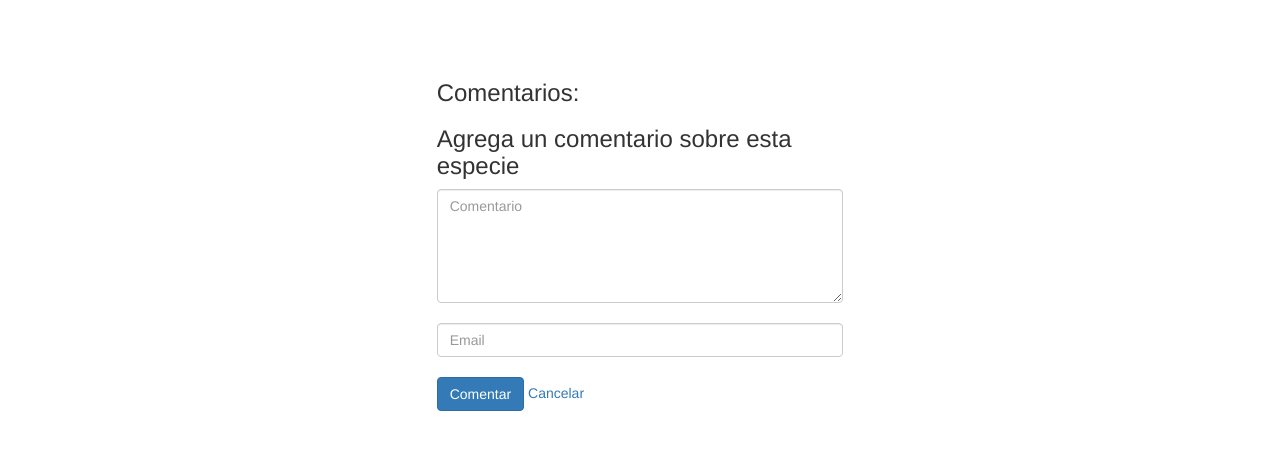
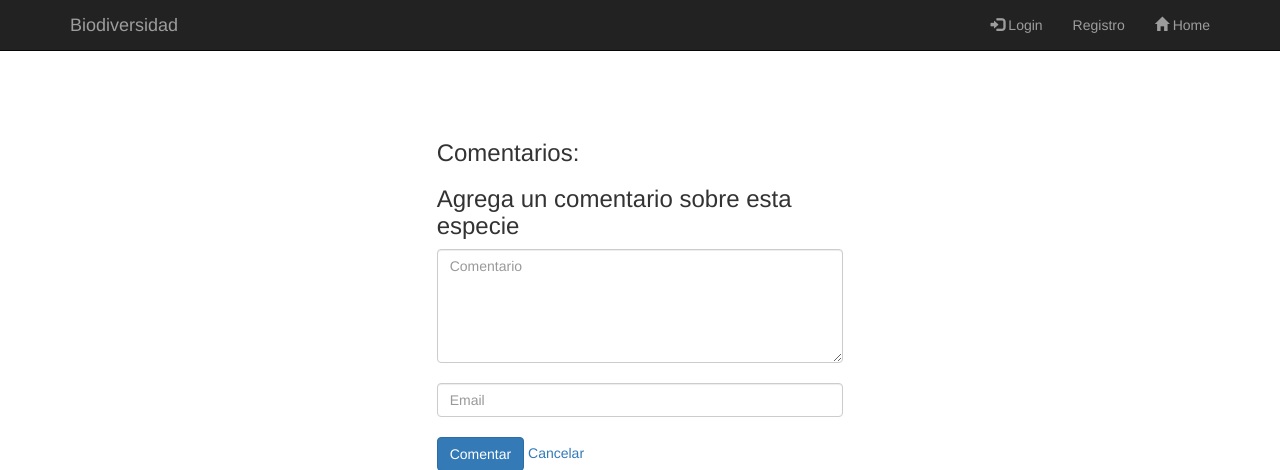
Before and after one commit to yedgar/PADS-ReservaNatural, a Django app: page /polls/verDetalle/ in a window 1280 px wide. Shown: the top 470 px of the page. Run offline with Django 3.2, Linux system fonts and the light colour scheme; data that the repository does not hold is empty; some libraries are stand-ins or nearby versions.

Commit message:
Envio de correos y actualización de interfaz

```diff
--- a/polls/templates/polls/detalleespecie.html
+++ b/polls/templates/polls/detalleespecie.html
@@ -5,7 +5,37 @@
     <title>Reserva Natural</title>
     <link href="https://maxcdn.bootstrapcdn.com/bootstrap/3.3.7/css/bootstrap.min.css" rel="stylesheet" integrity="sha384-BVYiiSIFeK1dGmJRAkycuHAHRg32OmUcww7on3RYdg4Va+PmSTsz/K68vbdEjh4u" crossorigin="anonymous">
     <script src="https://ajax.googleapis.com/ajax/libs/jquery/3.1.1/jquery.min.js"></script>
+    <script src="https://maxcdn.bootstrapcdn.com/bootstrap/3.3.7/js/bootstrap.min.js" integrity="sha384-Tc5IQib027qvyjSMfHjOMaLkfuWVxZxUPnCJA7l2mCWNIpG9mGCD8wGNIcPD7Txa" crossorigin="anonymous"></script>
     <script>
+
+        (function(){
+            $.getJSON("../isLogged").done(function (data) {
+                if (data.mensaje == 'no'){
+                    $("#add_user").show();
+                    $("#cerrar_session").hide();
+                    $("#login_user").show();
+                    $("#home").hide();
+                    $("#user_menu").hide();
+                }else{
+                    $("#add_user").hide();
+                    $("#cerrar_session").show();
+                    $("#home").show();
+                    $("#login_user").hide();
+                    $("#user_menu").show();
+                }
+            });
+        })();
+
+        function logout(){
+            $.getJSON("../logout").done(function (data) {
+                if (data.mensaje == 'ok'){
+                     window.location = "../";
+                }else{
+                    alert("Hubo un error");
+                }
+            });
+        }
+
         (function(){
             $.getJSON("../consultarEspecie").done(function (data) {
                 if (data){
@@ -64,6 +94,42 @@
     </script>
 </head>
 <body>
+<nav class="navbar navbar-inverse navbar-fixed-top">
+    <div class="container">
+        <div class="navbar-header">
+            <button type="button" class="navbar-toggle collapsed" data-toggle="collapse" data-target="#navbar" aria-expanded="false" aria-controls="navbar">
+                <span class="sr-only">Toggle navigation</span>
+                <span class="icon-bar"></span>
+                <span class="icon-bar"></span>
+                <span class="icon-bar"></span>
+            </button>
+            <a class="navbar-brand" href="">Biodiversidad</a>
+        </div>
+        <div id="navbar" class="collapse navbar-collapse">
+            <ul class="nav navbar-nav"></ul>
+            <ul class="nav navbar-nav navbar-right">
+                <li id="login_user"><a href="../ingresar"><span class="glyphicon glyphicon-log-in" ></span> Login</a></li>
+                <li id="add_user"><a href="../agregarUsuario">Registro</a> </li>
+                <li ide="home"><a  href="../"><span class="glyphicon glyphicon-home"></span> Home</a> </li>
+                <li id="cerrar_session"><a id="click_cerrar_sesion" href="#" onclick="logout()"><span class="glyphicon glyphicon-log-out"></span> Logout</a> </li>
+            </ul>
+             <ul  class="nav navbar-nav navbar-right">
+                <li id="user_menu" class="dropdown">
+                    <a  href="" class="dropdown-toggle" data-toggle="dropdown" role="button" aria-haspopup="true" aria-expanded="false">
+                        Menu Usuario<span class="caret"></span>
+                    </a>
+                    <ul class="dropdown-menu">
+                        <li id="mod_user"><a href="../perfil">Perfil</a> </li>
+                        <li id="mod_pass"><a href="../modificarPassword">Modificacion de Password</a> </li>
+                    </ul>
+                </li>
+            </ul>
+        </div>
+    </div>
+</nav>
+<br>
+<br>
+<br>
     <form id="formespecie" action="../agregarEspecieComentario/" enctype="multipart/form-data" method="post">
         <div class="row">
             <div class="col-md-4 col-sm-offset-4">
--- a/polls/views.py
+++ b/polls/views.py
@@ -7,6 +7,7 @@ from django.http.response import HttpResponseRedirect, HttpResponse, JsonRespons
 from django.shortcuts import render, redirect
 from django.urls.base import reverse
 from django.views.decorators.csrf import csrf_exempt
+from django.core.mail import EmailMessage
 
 # Create your views here.
 from polls.models import Usuario, Pais, Ciudad, Especie, Categoria, Comentario
@@ -310,10 +311,19 @@ def agregar_especie_comment(request):
 
         comment=Comentario(descripcion=comentarios, correo_electronico=email,especie_id=especie_id)
         comment.save()
-
+        enviar_email_comentario(request)
 
 @csrf_exempt
 def consultar_categorias(request):
     qs = Categoria.objects.all()
     qs_json = serializers.serialize('json', qs)
     return JsonResponse(qs_json, safe=False)
+
+@csrf_exempt
+def enviar_email_comentario(request):
+
+    mail = request.POST['email']
+    especie = Especie.objects.get(id=request.POST['hdnespecie'])
+    email = EmailMessage('Reserva Natural - Nuevo comentario', 'Has comentado en la especie '+ especie.nombre + ':' +'\n'+
+                         request.POST['comentarios'] , to=[mail])
+    email.send()
```
Also changed, not shown: ReservaNatural/settings.py (+6 -1 lines), polls/templates/polls/index.html (+5 -3 lines).
